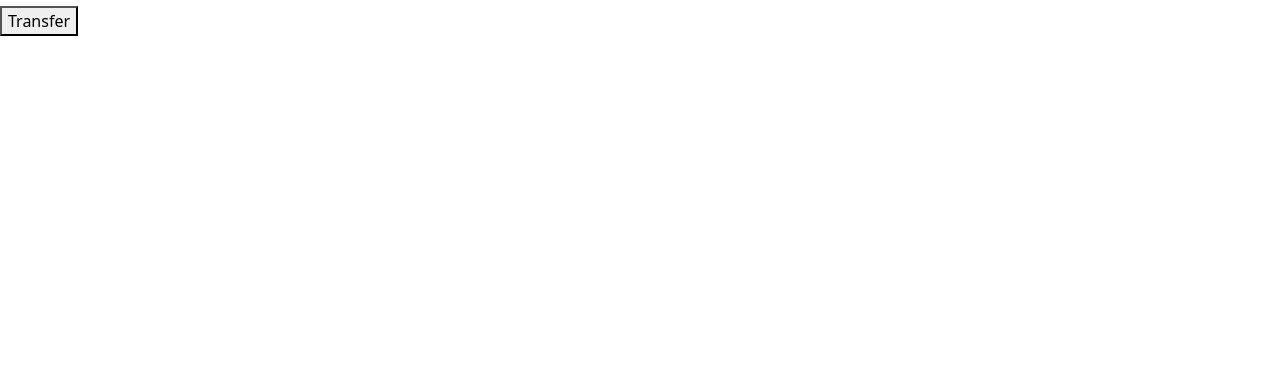
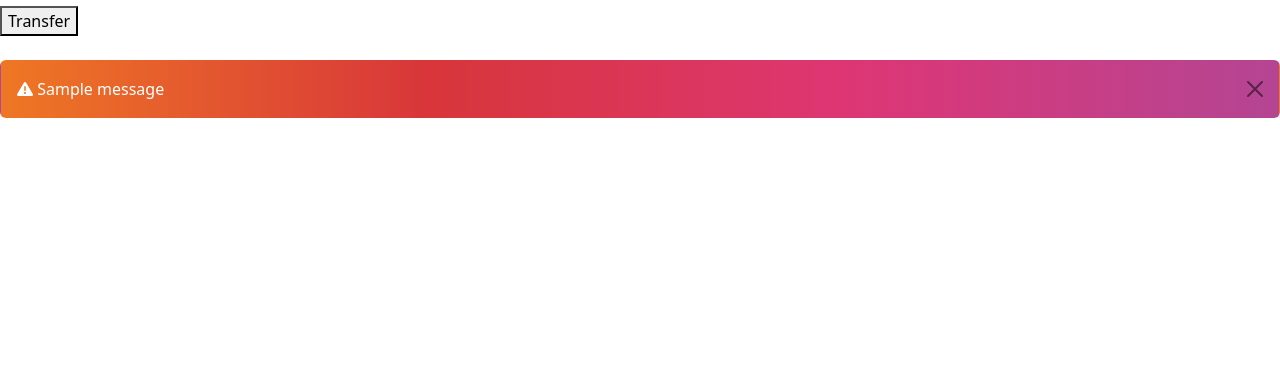
Before and after one commit to thejadex/Django-BankApp, a Django app: template App/templates/transfer.html in a window 1280 px wide. Shown: the part 145-536 px from the top of the page. Run offline with Django 3.2, Linux system fonts and the light colour scheme; the template is opened without the code that fills it, so the values that code supplies are empty; tables that the repository leaves empty hold one stand-in row (values such as "Sample post"); one stand-in notice (Sample message) is shown; some libraries are stand-ins or nearby versions.

Commit message:
modified alert message

```diff
--- a/App/templates/transfer.html
+++ b/App/templates/transfer.html
@@ -8,13 +8,41 @@
 
   {% include 'core/app_navbar.html' %}
 
+  <style>
+    .alert-custom{
+
+    /* fallback for old browsers */
+    background: #fccb90;
+
+    /* Chrome 10-25, Safari 5.1-6 */
+    background: -webkit-linear-gradient(to right, #ee7724, #d8363a, #dd3675, #b44593);
+
+    /* W3C, IE 10+/ Edge, Firefox 16+, Chrome 26+, Opera 12+, Safari 7+ */
+    background: linear-gradient(to right, #ee7724, #d8363a, #dd3675, #b44593);
+
+    color: #fff;
+
+    }
+  </style>
 
 
+    <div>
       <h1>Transfer money</h1>
       <form method="POST">
         {% csrf_token %}
         {{form.as_p}}
         <button type="submit">Transfer</button>
       </form>
+      <br>
+      {% comment %} Message Alert For Failed Login & Other Messages {% endcomment %}
+          {% if messages %}
+      {% for message in messages %}
+          <div class="alert alert-custom alert-dismissible fade show" role="alert">
+            <i class="fa-solid fa-triangle-exclamation"></i> {{ message }}
+              <button type="button" class="btn-close" data-bs-dismiss="alert" aria-label="Close"></button>
+          </div>
+      {% endfor %}
+        {% endif %}
+    </div>
 
 {% endblock body %}
```
Also changed, not shown: App/static/login.css (+6 -3 lines), App/templates/dashboard.html (+20 -1 lines), App/templates/login.html (+18 -1 lines). Lines whose indentation alone changed are shown as unchanged.
